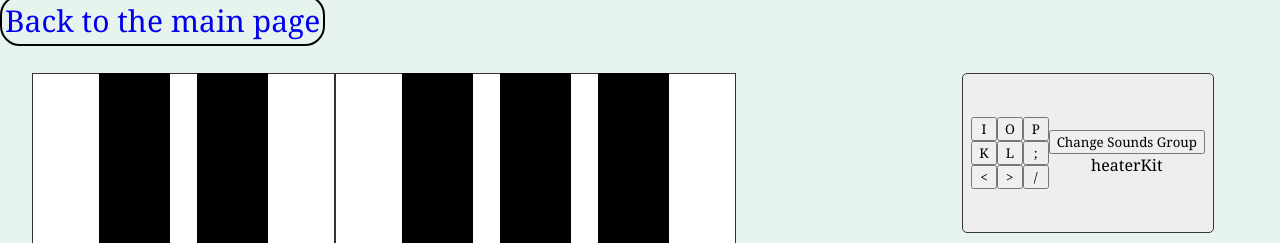
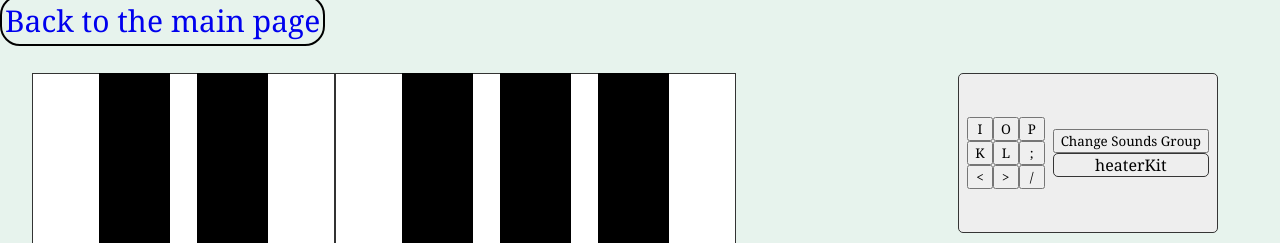
Before and after one commit to Yagudagu/webappresume3.2, a React (Create React App) app: page /musicapp in a window 1280 px wide. Shown: the top 243 px of the page. Built offline with nearby package versions, Linux system fonts and the light colour scheme.

Commit message:
changed styling on drum machine

```diff
--- a/src/Components/Drums/Drums.styles.js
+++ b/src/Components/Drums/Drums.styles.js
@@ -19,6 +19,11 @@ export const Wrapper = styled.div`
 
   #keyboard-controls {
     text-align: center;
-    margin: 0 auto;
+    margin: 0 auto 0 0.5rem;
+  }
+
+  #sound-type {
+    border: 1px solid var(--medGrey);
+    border-radius: 5px;
   }
 `;
--- a/src/Components/Drums/index.js
+++ b/src/Components/Drums/index.js
@@ -186,7 +186,7 @@ const DrumMachine = () => {
       <Keyboard id="keyboard" play={play} sounds={sounds} />
       <div id="keyboard-controls">
         <DrumControl changeSoundsGroup={changeSoundsGroup} />
-        <div>{soundType}</div>
+        <div id="sound-type">{soundType}</div>
       </div>
     </Wrapper>
   );
```
Also changed, not shown: 6 other files (tests, documents, lock files or other folders).
